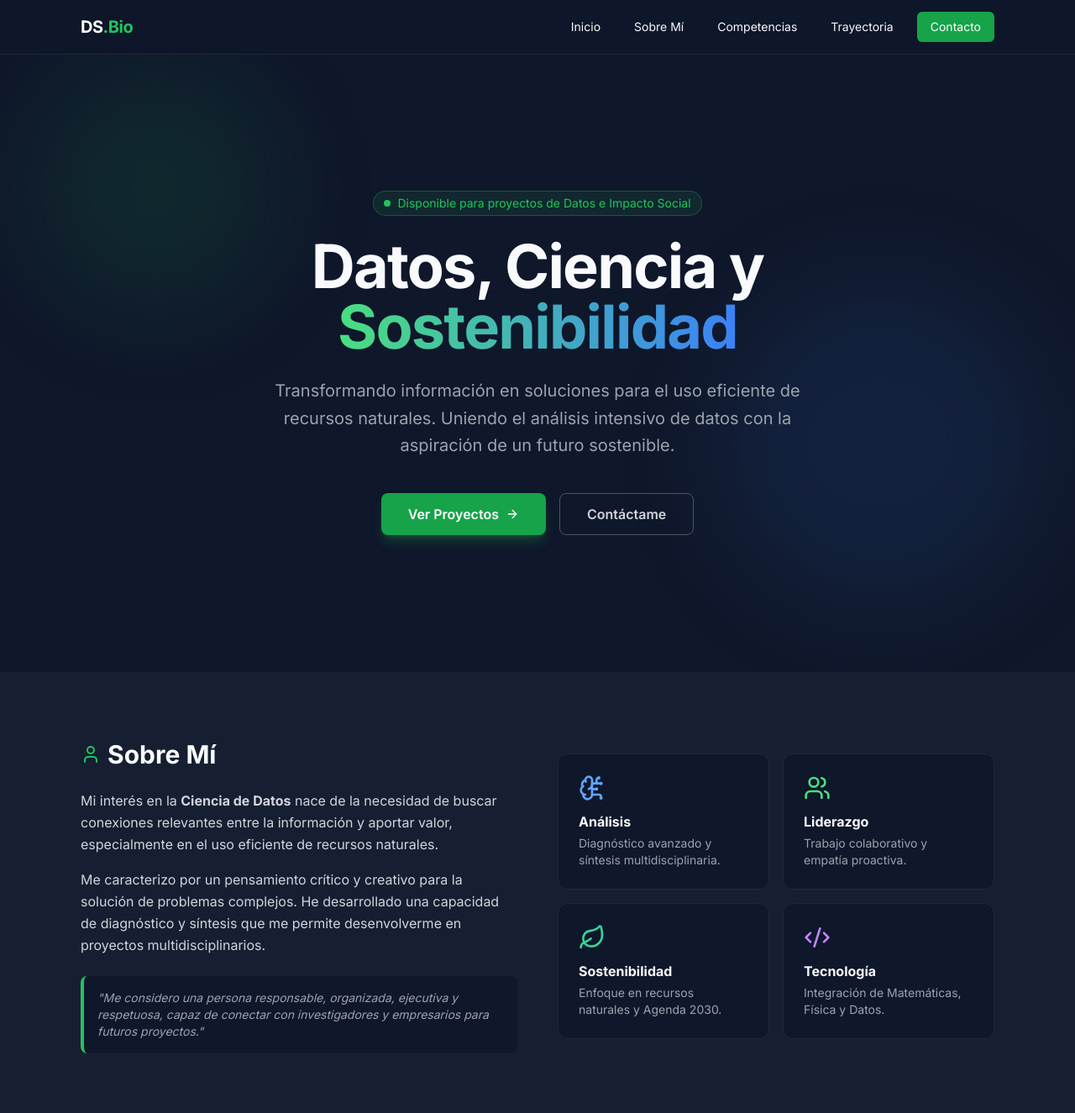
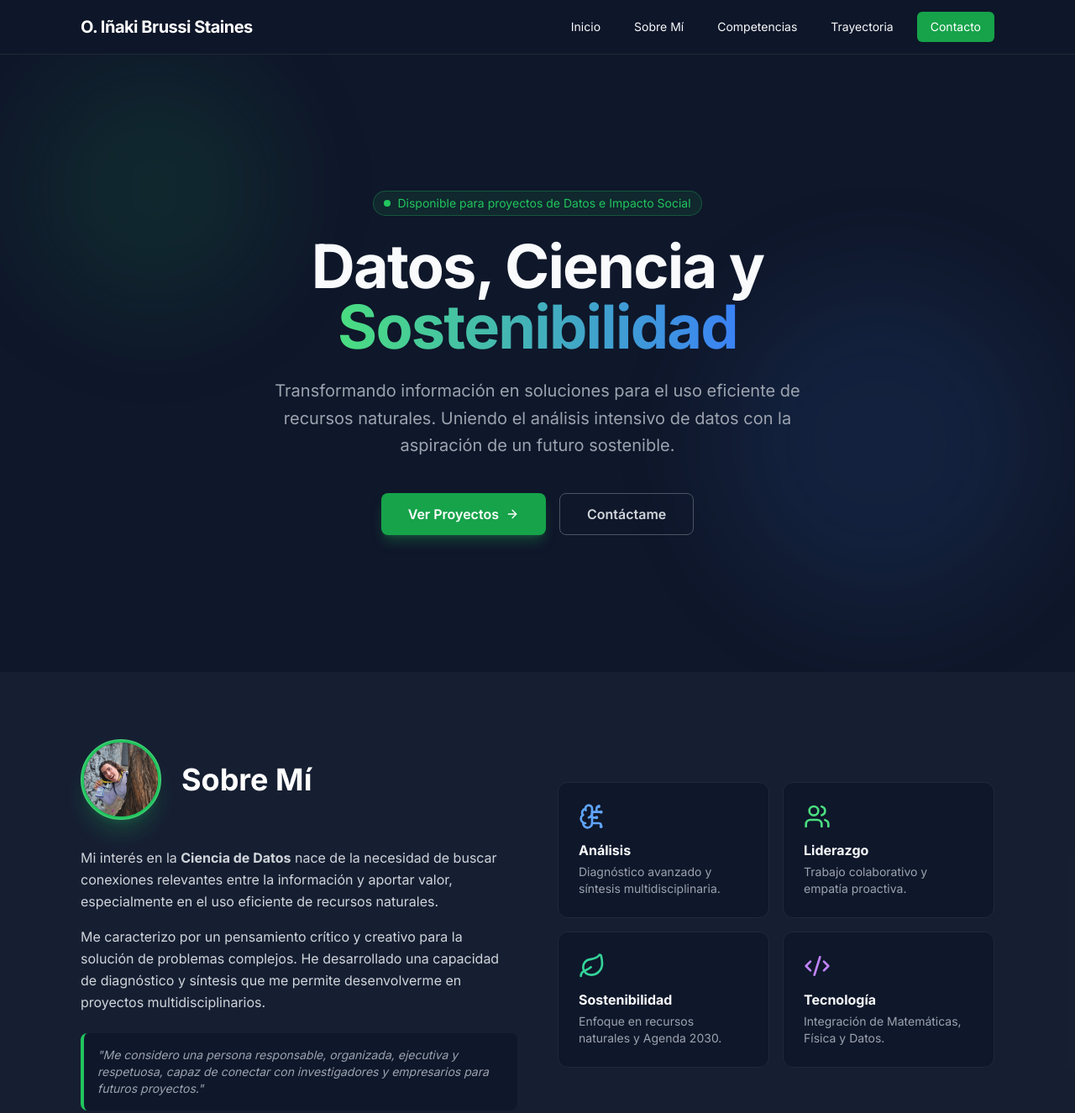
Before and after one commit to OIBS17/GitHub-Page, a plain HTML site: page index.html in a window 1280 px wide. Shown: the top 1325 px of the page at 84% size. Drawn offline with nearby package versions, Linux system fonts and the light colour scheme.

Commit message:
Add files via upload
Actualizando la página nombre y foto

```diff
--- a/index.html
+++ b/index.html
@@ -3,7 +3,7 @@
 <head>
     <meta charset="UTF-8">
     <meta name="viewport" content="width=device-width, initial-scale=1.0">
-    <title>Portafolio | Data Science & Sostenibilidad</title>
+    <title>Portafolio | O. Iñaki Brussi Staines</title>
     <!-- Tailwind CSS para estilos rápidos y modernos -->
     <script src="https://cdn.tailwindcss.com"></script>
     <!-- Fuente Google Fonts: Inter para modernidad -->
@@ -72,7 +72,10 @@
         <div class="max-w-6xl mx-auto px-4 sm:px-6 lg:px-8">
             <div class="flex items-center justify-between h-16">
                 <div class="flex-shrink-0">
-                    <span class="font-bold text-xl tracking-tight text-white">DS<span class="text-brand-500">.Bio</span></span>
+                    <!-- CAMBIO 1: Nombre completo en la barra de navegación -->
+                    <span class="font-bold text-xl tracking-tight text-white hover:text-brand-500 transition-colors cursor-default">
+                        O. Iñaki Brussi Staines
+                    </span>
                 </div>
                 <div class="hidden md:block">
                     <div class="ml-10 flex items-baseline space-x-4">
@@ -136,9 +139,24 @@
         <div class="max-w-6xl mx-auto px-4 sm:px-6 lg:px-8">
             <div class="grid grid-cols-1 md:grid-cols-2 gap-12 items-center">
                 <div>
-                    <h2 class="text-3xl font-bold mb-6 flex items-center gap-2">
-                        <i data-lucide="user" class="text-brand-500"></i> Sobre Mí
-                    </h2>
+                    <!-- CAMBIO 2: Imagen de perfil circular y grande junto al título -->
+                    <div class="flex items-center gap-6 mb-8">
+                        <div class="relative group">
+                            <!-- La clase rounded-full hace el círculo. object-cover evita que se deforme. -->
+                            <!-- onerror carga una imagen temporal si no tienes foto_perfil.png en la carpeta todavía -->
+                            <img
+                                src="foto_perfil.png"
+                                onerror="this.src='https://ui-avatars.com/api/?name=Iñaki+Brussi&background=16a34a&color=fff&size=150'"
+                                alt="Iñaki Brussi"
+                                class="w-24 h-24 rounded-full object-cover border-4 border-brand-500 shadow-xl shadow-brand-500/20"
+                            >
+                            <div class="absolute inset-0 rounded-full border border-white/20"></div>
+                        </div>
+                        <h2 class="text-4xl font-bold text-white">
+                            Sobre Mí
+                        </h2>
+                    </div>
+
                     <p class="text-gray-300 mb-4 leading-relaxed">
                         Mi interés en la <strong>Ciencia de Datos</strong> nace de la necesidad de buscar conexiones relevantes entre la información y aportar valor, especialmente en el uso eficiente de recursos naturales.
                     </p>
@@ -323,7 +341,7 @@
     <!-- Footer / Contacto -->
     <footer id="contacto" class="bg-dark-bg border-t border-gray-800 pt-16 pb-8">
         <div class="max-w-4xl mx-auto px-4 text-center">
-            <h2 class="text-3xl font-bold mb-6">¿Colaboramos?</h2>
+            <h2 class="text-3xl font-bold mb-6">¿Hablamos?</h2>
             <p class="text-gray-400 mb-8 max-w-lg mx-auto">
                 Siempre estoy buscando nuevas oportunidades para colaborar en proyectos de Ciencia de Datos aplicados a la sostenibilidad.
             </p>
@@ -332,7 +350,7 @@
                 <a href="mailto:obrussis@itam.mx" class="p-4 bg-gray-800 rounded-full hover:bg-brand-600 hover:text-white transition-all transform hover:-translate-y-1">
                     <i data-lucide="mail" class="w-6 h-6"></i>
                 </a>
-                <a href="https://github.com/OIBS17" target="_blank" class="p-4 bg-gray-800 rounded-full hover:bg-gray-700 hover:text-white transition-all transform hover:-translate-y-1">
+                <a href="https://github.com" target="_blank" class="p-4 bg-gray-800 rounded-full hover:bg-gray-700 hover:text-white transition-all transform hover:-translate-y-1">
                     <i data-lucide="github" class="w-6 h-6"></i>
                 </a>
                 <a href="https://linkedin.com" target="_blank" class="p-4 bg-gray-800 rounded-full hover:bg-blue-700 hover:text-white transition-all transform hover:-translate-y-1">
@@ -341,7 +359,7 @@
             </div>
 
             <p class="text-gray-500 text-sm">
-                &copy; 2025 Diseñado para Data & Sostenibilidad.
+                &copy; 2025 Diseñado para O. Iñaki Brussi Staines.
             </p>
         </div>
     </footer>
```
Also changed, not shown: foto_perfil.png (added).
